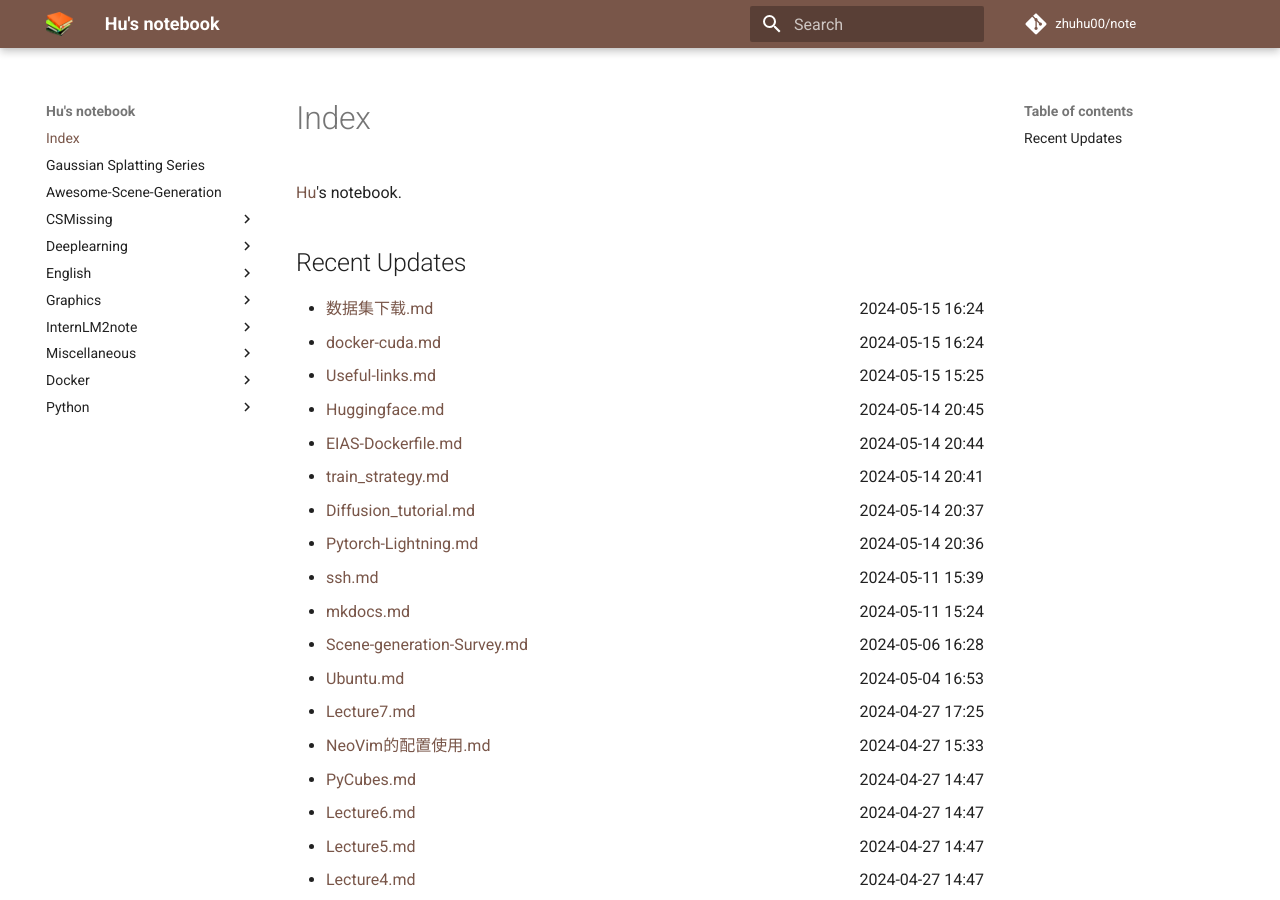
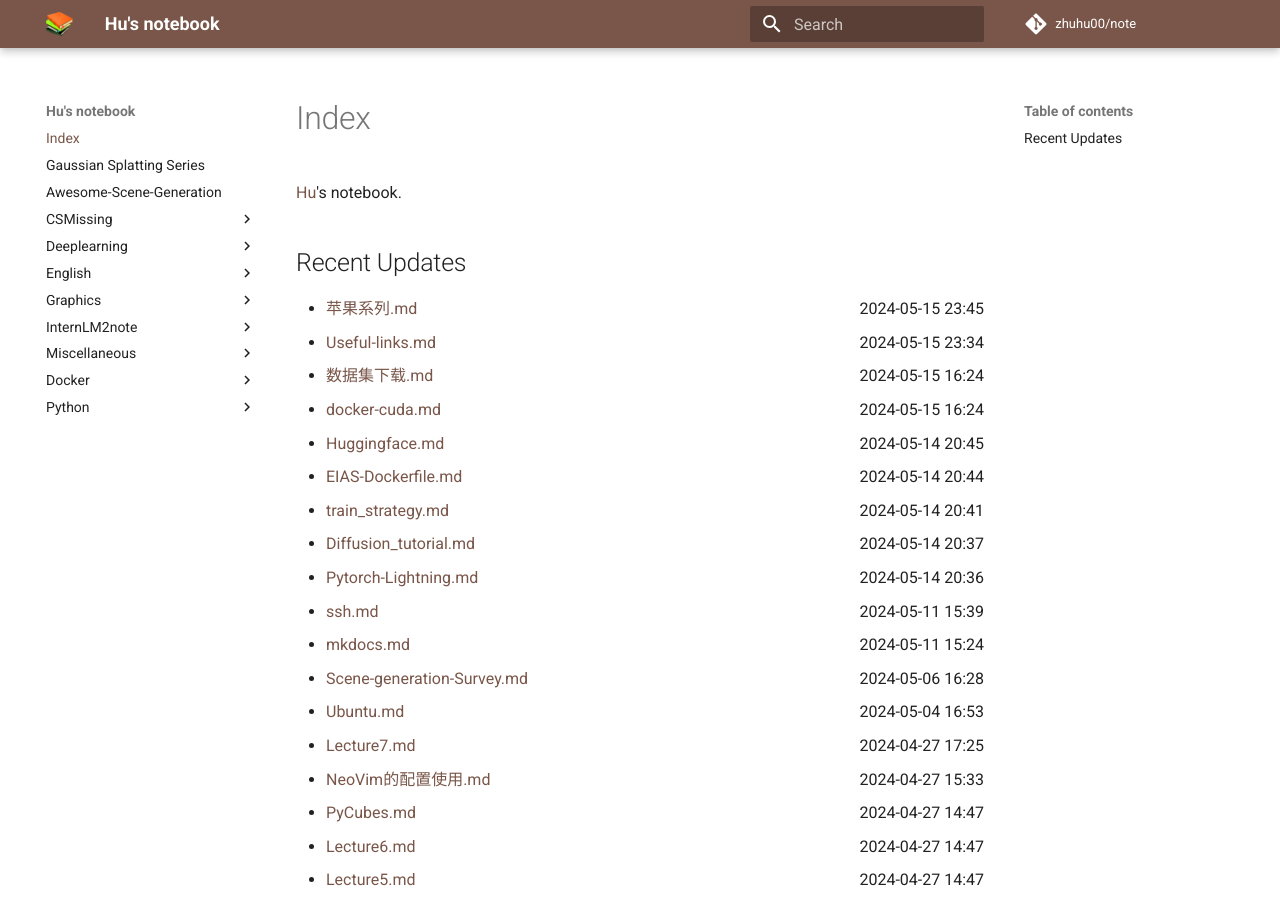
Before and after one commit to zhuhu00/note, an MkDocs documentation site: the page built from docs/index.md, in a window 1280 px wide and 900 px high. Built offline with MkDocs 1.6.1 and Material for MkDocs 9.7.7, drawn with Linux system fonts in a browser that asks for light colours; comment, search, counter and statistics services are not loaded.

Commit message:
update recent

```diff
--- a/docs/index.md
+++ b/docs/index.md
@@ -4,9 +4,10 @@
 [Hu](https://zhuhu00.top/)'s notebook.
 
 ## Recent Updates
+- [苹果系列.md](CSMissing/苹果系列/) <span style="float: right;">2024-05-15 23:45</span>
+- [Useful-links.md](CSMissing/Useful-links/) <span style="float: right;">2024-05-15 23:34</span>
 - [数据集下载.md](Deeplearning/数据集下载/) <span style="float: right;">2024-05-15 16:24</span>
 - [docker-cuda.md](docker/docker-cuda/) <span style="float: right;">2024-05-15 16:24</span>
-- [Useful-links.md](CSMissing/Useful-links/) <span style="float: right;">2024-05-15 15:25</span>
 - [Huggingface.md](CSMissing/Huggingface/) <span style="float: right;">2024-05-14 20:45</span>
 - [EIAS-Dockerfile.md](docker/EIAS-Dockerfile/) <span style="float: right;">2024-05-14 20:44</span>
 - [train_strategy.md](Deeplearning/train_strategy/) <span style="float: right;">2024-05-14 20:41</span>
```
